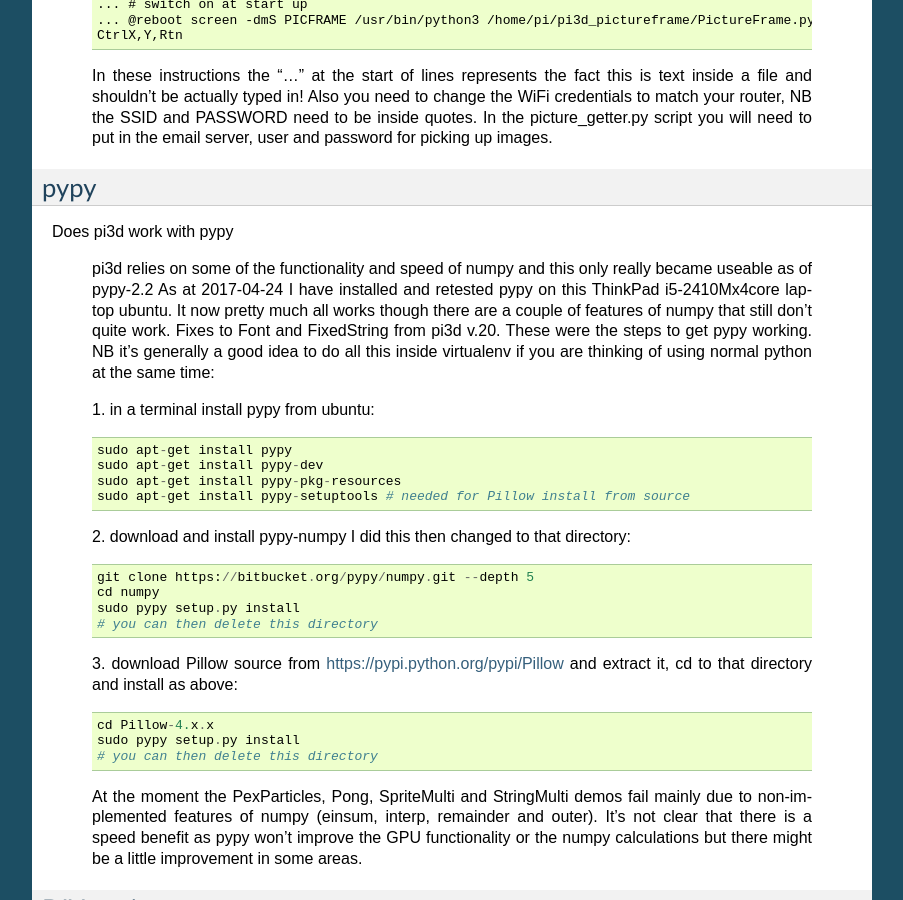
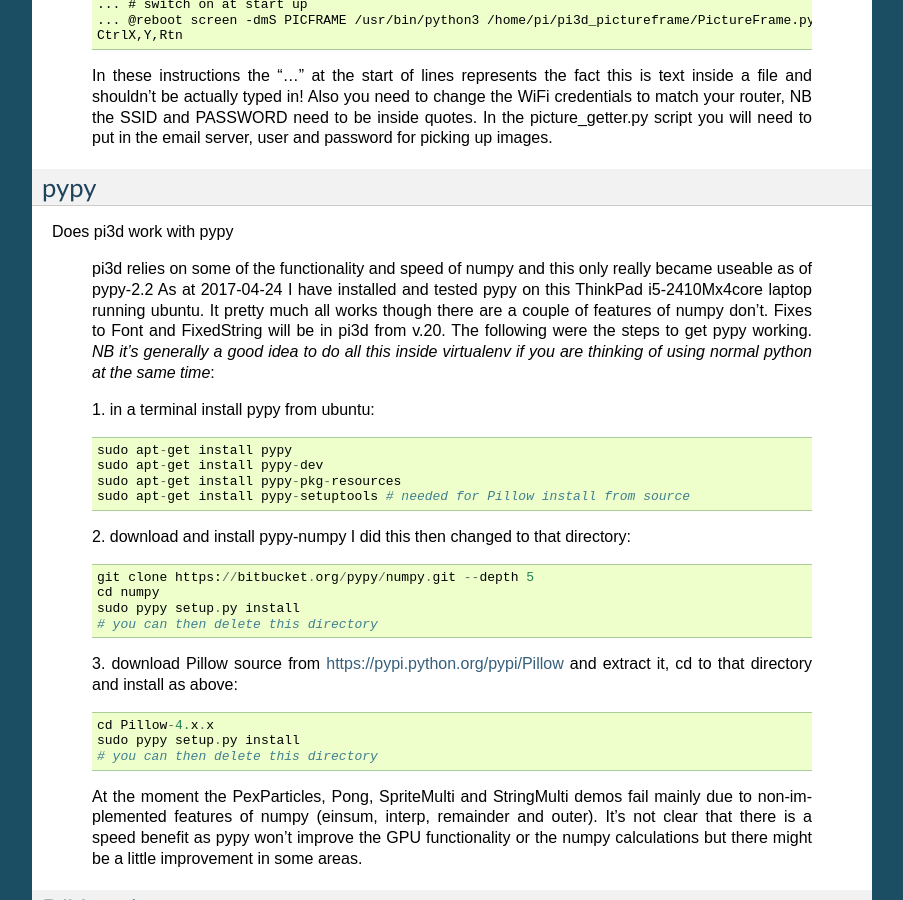
Before and after one commit to pi3d/pi3d.github.com, a Sphinx documentation site: the page built from sphinx/FAQ.rst, in a window 1280 px wide and 900 px high, scrolled down 20948 px. Shown: the whole window, without its empty margins (198-1101 px from the left). Built offline with Sphinx 7.4.7, drawn with Linux system fonts in a browser that asks for light colours.

Commit message:
minor tidy FAQ pypy paragraph

```diff
--- a/sphinx/FAQ.rst
+++ b/sphinx/FAQ.rst
@@ -1262,12 +1262,12 @@ Does pi3d work with pypy
 
   pi3d relies on some of the functionality and speed of numpy and this
   only really became useable as of pypy-2.2 As at 2017-04-24 I have installed
-  and retested pypy on this ThinkPad i5-2410Mx4core laptop ubuntu. It now pretty
-  much all works though there are a couple of features of numpy that still
-  don't quite work. Fixes to Font and FixedString from pi3d v.20. These
-  were the steps to get pypy working. NB it's generally a good idea to do
+  and tested pypy on this ThinkPad i5-2410Mx4core laptop running ubuntu. It pretty
+  much all works though there are a couple of features of numpy don't. Fixes
+  to Font and FixedString will be in pi3d from v.20. The following
+  were the steps to get pypy working. *NB it's generally a good idea to do
   all this inside virtualenv if you are thinking of using normal python
-  at the same time:
+  at the same time*:
 
   1. in a terminal install pypy from
   ubuntu::
```
Also changed, not shown: 3 other files.
